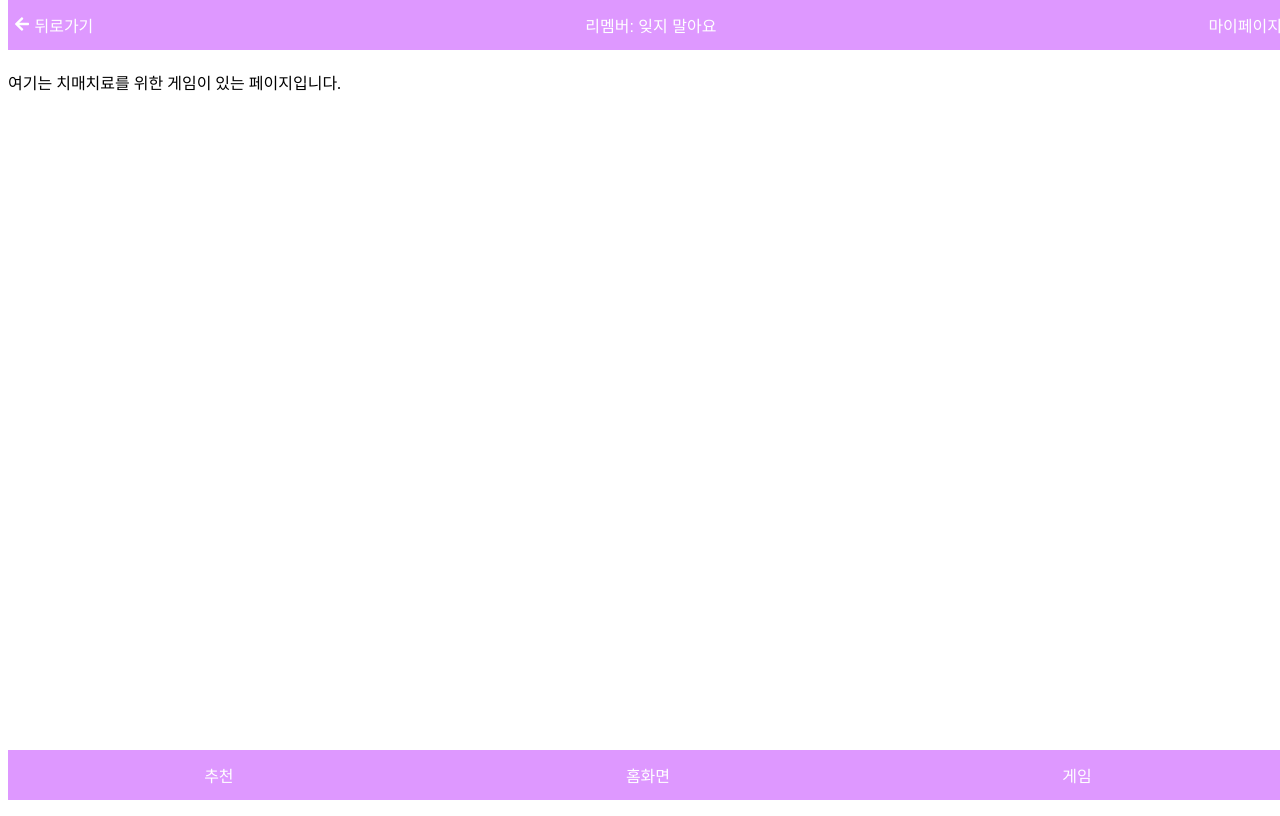
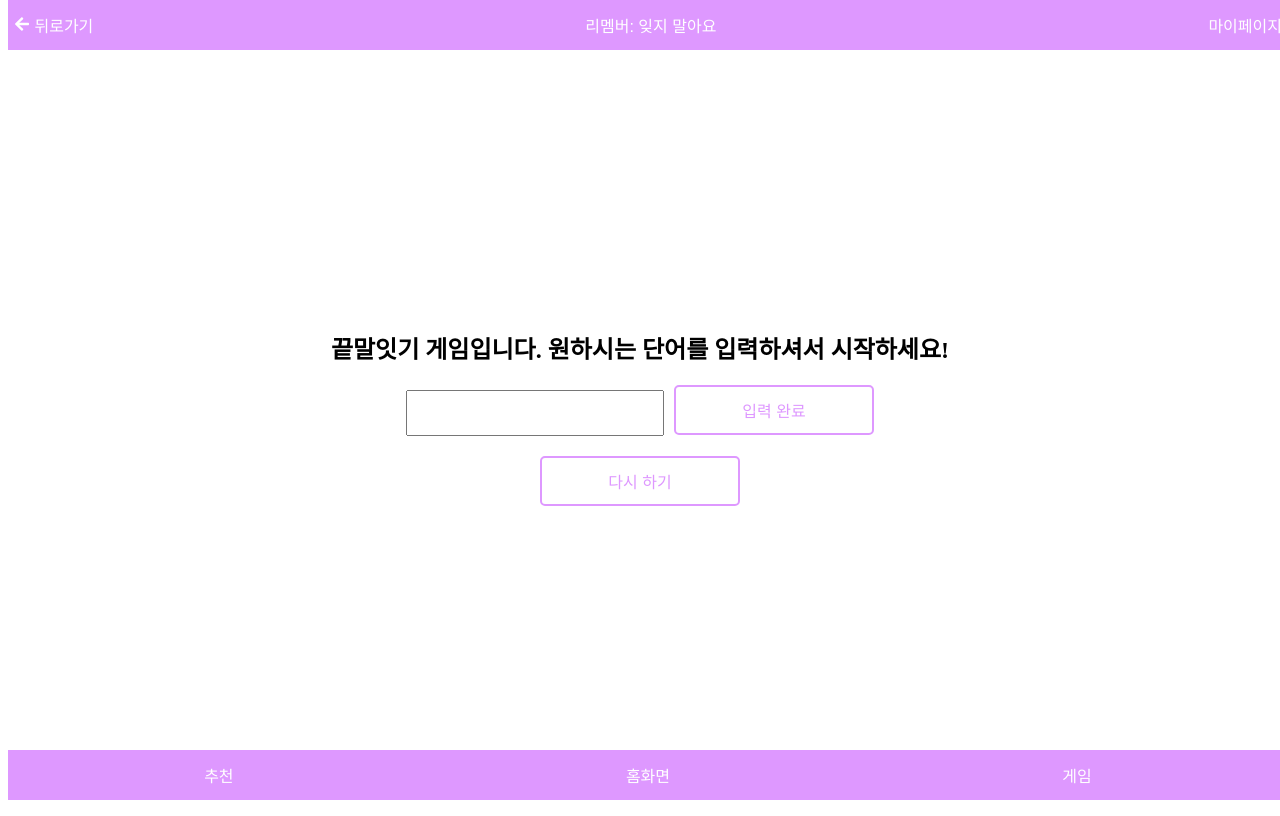
Before and after one commit to JOOMINSE0/Team14, a React (Create React App) app: page /chimaechiryo in a window 1280 px wide. Built offline with nearby package versions, Linux system fonts and the light colour scheme.

Commit message:
[ADD] 치매 치료 게임 페이지 완성

```diff
--- a/src/pages/Game/ChimaeChiryo/ChimaeChiryo.jsx
+++ b/src/pages/Game/ChimaeChiryo/ChimaeChiryo.jsx
@@ -1,19 +1,75 @@
-import React from "react";
+import React, { useState, useEffect } from 'react';
+import { Component } from 'react';
 import Nav from "../../../component/Nav/Nav";
 import Header from "../../../component/Header/Header";
+import './ChimaeChiryo.scss';
 
-//화면 Main(메인화면) 컴포넌트를 만든다
-const ChimaeChiryo = () => {
+class ChimaeChiryo extends Component {
+    constructor(props) {
+        super(props);
+        this.state = {
+            prevWord: '',
+            userInput: '',
+            result: '',
+        };
+    }
+
+    handleInputChange = (event) => {
+        this.setState({ userInput: event.target.value });
+    };
+
+    handleSubmit = () => {
+        const { prevWord, userInput } = this.state;
+
+        if (userInput.length < 2 || userInput.length >= 6) {
+            this.setState({ result: '2글자 이상 5글자 이하의 단어를 입력하셔야 합니다!' });
+            return;
+        }
+
+        if (prevWord === '' || prevWord[prevWord.length - 1] === userInput[0]) {
+            this.setState({
+                prevWord: userInput,
+                userInput: '',
+                result: '계속하세요!',
+            });
+        } else {
+            this.setState({
+                result: '틀렸습니다! 다시 하기 버튼을 눌러서 재시작하세요!',
+            });
+        }
+    };
+
+    handleRestart = () => {
+        this.setState({
+            prevWord: '',
+            userInput: '',
+            result: '',
+        });
+    };
+
+    render() {
+        const { userInput, result } = this.state;
 
         return (
             <div>
                 <Header />
-            <div className="content">
-                <p>여기는 치매치료를 위한 게임이 있는 페이지입니다.</p>
+                <div className="word-chain-game">
+                    <h2>끝말잇기 게임입니다. 원하시는 단어를 입력하셔서 시작하세요!</h2>
+                    <div>
+                        <input
+                            type="text"
+                            value={userInput}
+                            onChange={this.handleInputChange}
+                        />
+                        <button onClick={this.handleSubmit} className="wordchain-button">입력 완료</button>
+                    </div>
+                    <div className="result">{result}</div>
+                    <button onClick={this.handleRestart} className="wordchain-button">다시 하기</button>
                 </div>
                 <Nav />
             </div>
         );
-};
+    }
+}
 
 export default ChimaeChiryo;
--- a/src/pages/Game/ChimaeChiryo/ChimaeChiryo.scss
+++ b/src/pages/Game/ChimaeChiryo/ChimaeChiryo.scss
@@ -2,3 +2,50 @@
     margin-top: 70px;
     /* 헤더의 높이만큼 추가 */
 }
+
+.word-chain-game {
+    display: flex;
+    flex-direction: column;
+    align-items: center;
+    justify-content: center;
+    height: 100vh;
+
+    input {
+        width: 250px;
+        height: 40px;
+        margin-right: 10px;
+    }
+
+    .result {
+        margin: 10px 0;
+        font-size: 24px;
+    }
+}
+
+.wordchain-button {
+    width: 200px;
+    height: 50px;
+    background-color: transparent;
+    /* 배경을 투명으로 설정 */
+    border: 2px solid #DE98FF;
+    border-radius: 5px;
+    color: #DE98FF;
+    font-size: 16px;
+    cursor: pointer;
+    transition: background-color 0.3s;
+    /* 배경색 전환 애니메이션 */
+
+    &.selected {
+        background-color: #DE98FF;
+        /* 선택된 버튼의 배경색을 변경 */
+        color: white;
+        /* 텍스트 색상 변경 */
+    }
+
+    &:hover {
+        background-color: #DE98FF;
+        /* 마우스 호버 시 배경색 변경 */
+        color: white;
+        /* 텍스트 색상 변경 */
+    }
+}
--- a/src/pages/Main/Main.jsx
+++ b/src/pages/Main/Main.jsx
@@ -48,8 +48,7 @@ const Main = () => {
                         <div>
                             <img src={balloon} alt="이미지" className="image-overlay-balloon" />
 
-                            <div className="text-overlay">동트기 전이 가장 어두운 거래. 오늘도 파이팅!</div>
-
+                            <div className="text-overlay">동트기 전이 가장 어두운 거래. 항상 고맙고 사랑해!</div>
                         </div>
                     </div>
                     <div>
--- a/src/pages/Main/Main.scss
+++ b/src/pages/Main/Main.scss
@@ -131,7 +131,7 @@
 }
 
 .text-overlay {
-    width: 120px;
+    width: 130px;
     position: absolute;
     /* 절대 위치로 설정 */
     top: 0;
@@ -150,4 +150,5 @@
     align-items: center; // 수직 방향 중앙 정렬
     justify-content: flex-start; // 수평 방향 시작 정렬
     flex-direction: column;
+    word-wrap: break-word;
 }
```
Lines whose indentation alone changed are shown as unchanged.
